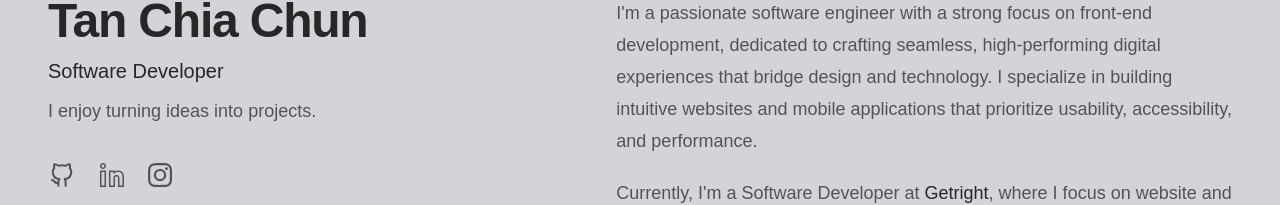
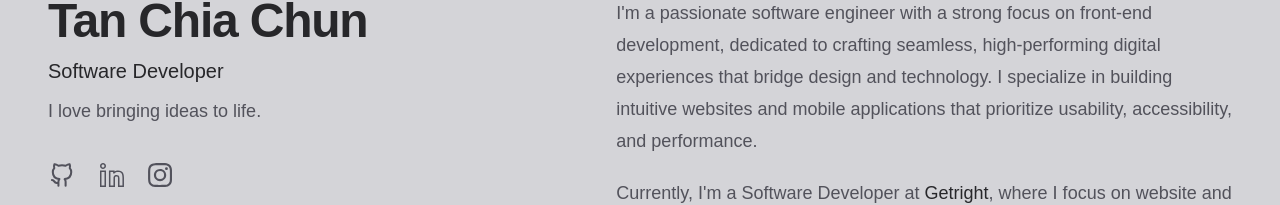
Before and after one commit to jeremyytann/tanchiachun-com-v2, a Next.js app: page / in a window 1280 px wide. Shown: the part 99-304 px from the top of the page. Built offline with nearby package versions, Linux system fonts and the light colour scheme.

Commit message:
fix: Update title text in introduction module

```diff
--- a/src/components/home/introduction.tsx
+++ b/src/components/home/introduction.tsx
@@ -10,7 +10,7 @@ export default function Introduction() {
             Software Developer
           </h2>
           <p className="text-md md:text-lg font-light color-primary">
-            I enjoy turning ideas into projects.
+            I love bringing ideas to life.
           </p>
         </div>
 
```
